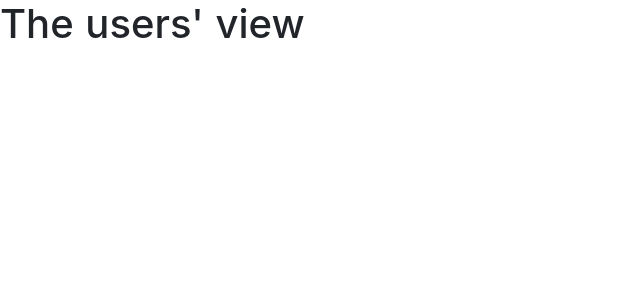
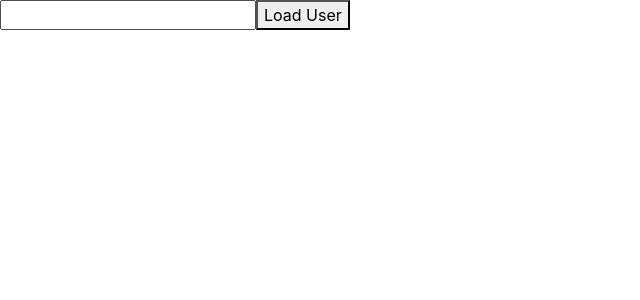
Before and after one commit to chess-equality/fe-vuenuxt, a Nuxt app: page /users in a window 1280 px wide. Shown: the top 300 px of the page, without its empty margins (0-640 px from the left). Built offline with nearby package versions, Linux system fonts and the light colour scheme.

Commit message:
- Adding links and navigating around

```diff
--- a/pages/index.vue
+++ b/pages/index.vue
@@ -5,6 +5,11 @@
       <h1 class="title">
         fe-vuenuxt
       </h1>
+
+      <p>
+        <nuxt-link to="/users">Users</nuxt-link>
+      </p>
+
       <h2 class="subtitle">
         My pioneering Nuxt.js project
       </h2>
--- a/pages/users/_id/index.vue
+++ b/pages/users/_id/index.vue
@@ -2,13 +2,17 @@
   <h1>A single user, id = {{ $route.params.id }}</h1>
 </template>
 
-<!--
 <script>
-  export default {
-    name: "_id"
+export default {
+  data() {
+    return {
+      name: 'id'
+    }
   }
+}
 </script>
 
+<!--
 <style scoped>
 
 </style>
--- a/pages/users/index.vue
+++ b/pages/users/index.vue
@@ -1,14 +1,28 @@
 <template>
-  <h1>The users' view</h1>
+  <div>
+    <!--<h1>The users' view</h1>-->
+    <input v-model="userId" type="text" />
+    <button @click="onLoadUser">Load User</button>
+  </div>
 </template>
 
-<!--
 <script>
-  export default {
-    name: "users"
+export default {
+  data() {
+    return {
+      /* name: 'users' */
+      userId: ''
+    }
+  },
+  methods: {
+    onLoadUser() {
+      this.$router.push('/users/' + this.userId)
+    }
   }
+}
 </script>
 
+<!--
 <style scoped>
 
 </style>
```
